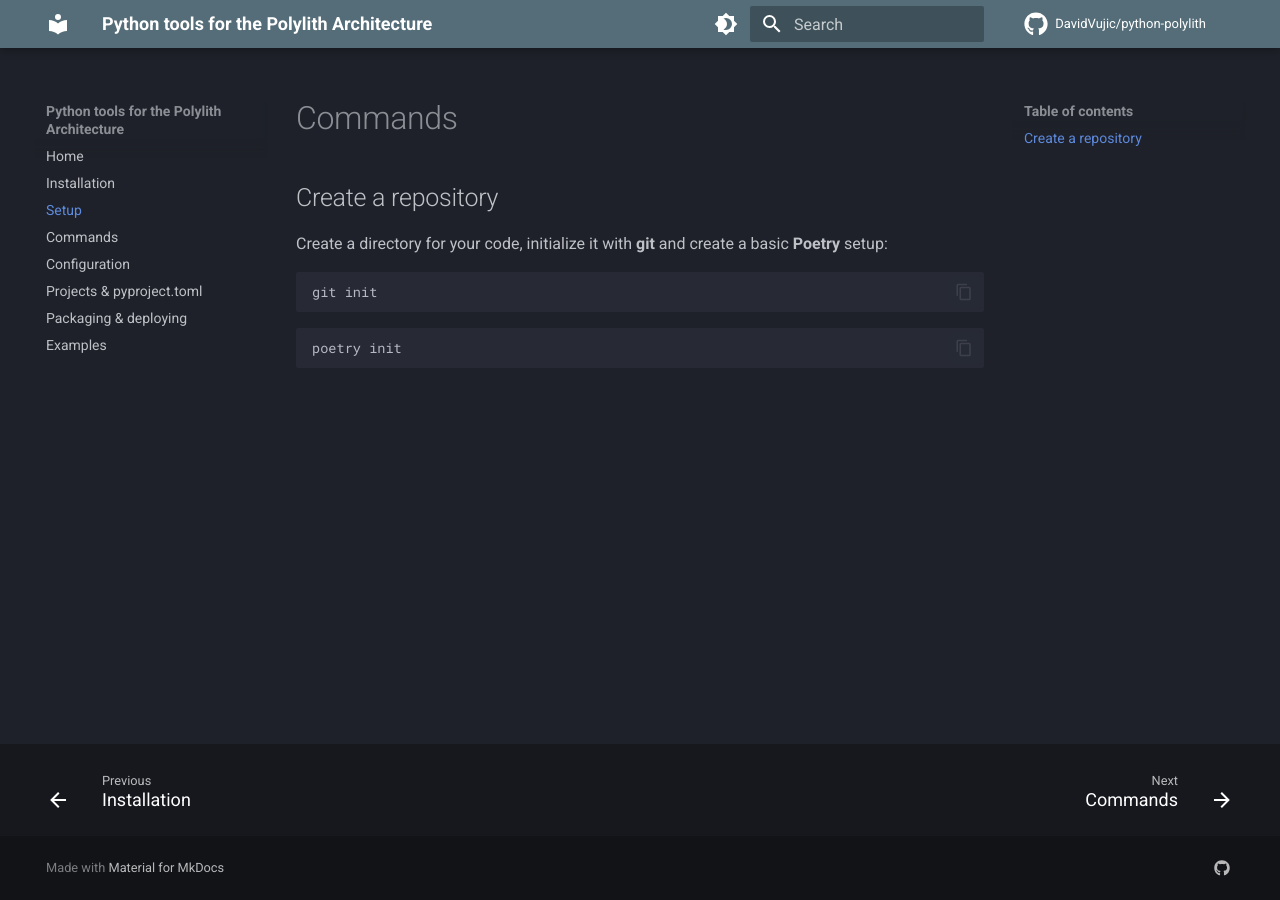
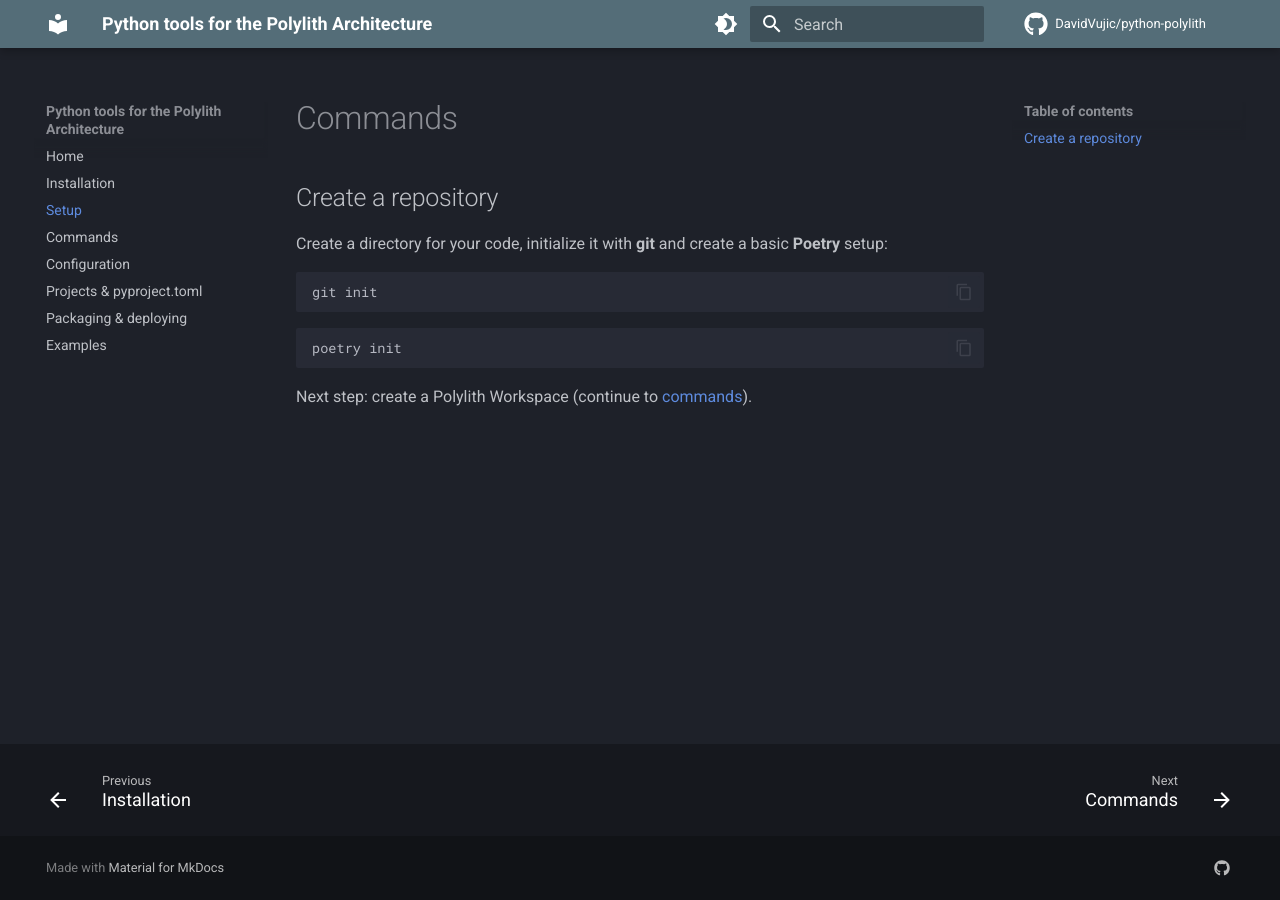
Before and after one commit to DavidVujic/python-polylith-docs, an MkDocs documentation site: the page built from docs/setup.md, in a window 1280 px wide. Built offline with MkDocs 1.6.1 and Material for MkDocs 9.7.7, drawn with Linux system fonts in a browser that asks for light colours; comment, search, counter and statistics services are not loaded.

Commit message:
setup - next step, create a workspace

````diff
--- a/docs/setup.md
+++ b/docs/setup.md
@@ -10,3 +10,5 @@ git init
 ``` shell
 poetry init
 ```
+
+Next step: create a Polylith Workspace (continue to [commands](commands.md)).
````
